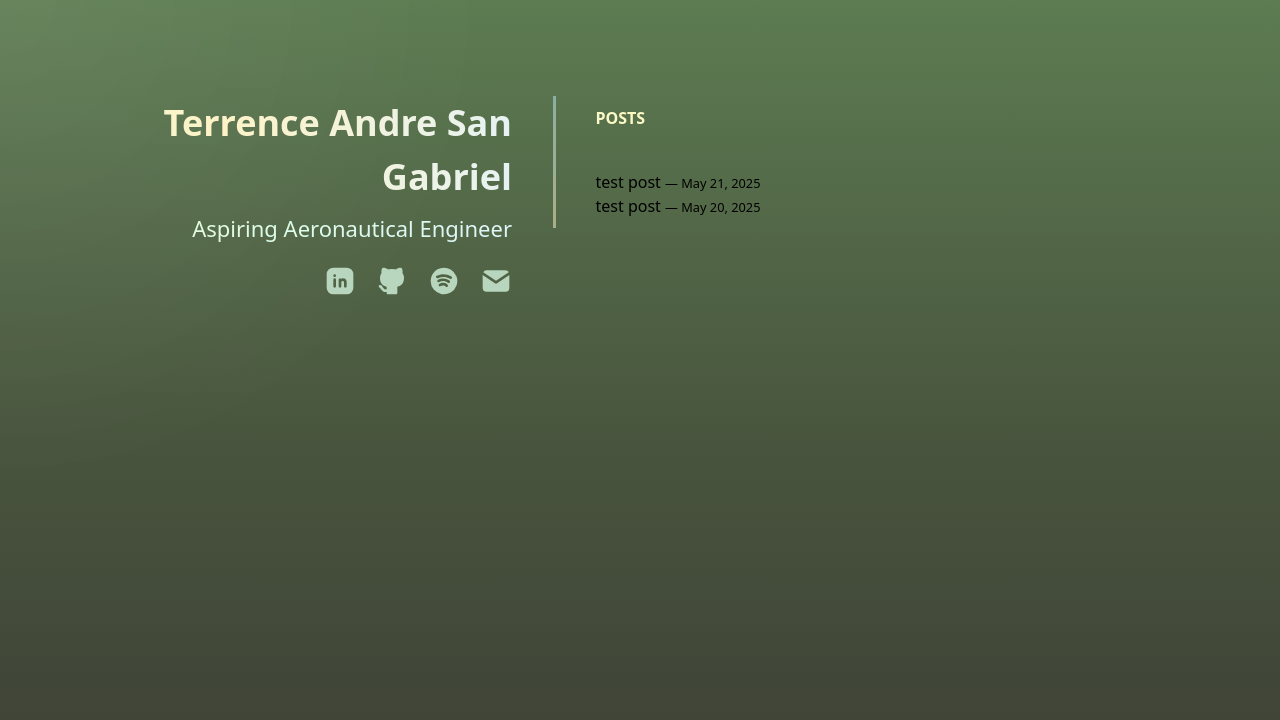
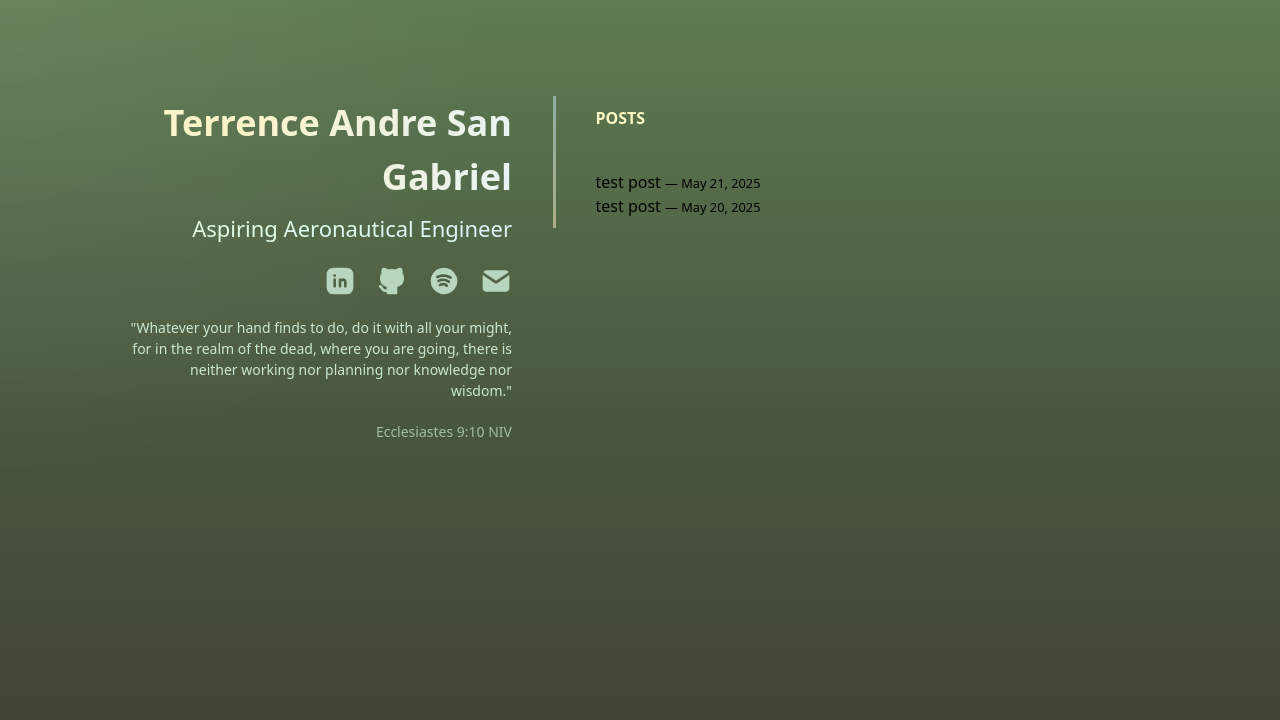
Before and after one commit to akositerrence/akositerrence.github.io, a Jekyll site: the page built from stream.html, in a window 1280 px wide. Shown: the top 720 px of the page. Built offline with Jekyll 4.4.1, drawn with Linux system fonts in a browser that asks for light colours.

Commit message:
ui correction

```diff
--- a/stream.html
+++ b/stream.html
@@ -55,6 +55,16 @@ title: Stream
                     <svg xmlns="http://www.w3.org/2000/svg" class="link-icon" viewBox="0 0 24 24" class="icon icon-tabler icons-tabler-filled icon-tabler-mail"><path fill="none" d="M0 0h24v24H0z"/><path d="M22 7.535V17a3 3 0 0 1-2.824 2.995L19 20H5a3 3 0 0 1-2.995-2.824L2 17V7.535l9.445 6.297.116.066a1 1 0 0 0 .878 0l.116-.066L22 7.535z"/><path d="M19 4c1.08 0 2.027.57 2.555 1.427L12 11.797l-9.555-6.37a2.999 2.999 0 0 1 2.354-1.42L5 4h14z"/></svg>
                 </a>
             </div>
+
+            <p class="bible-text standard-text">
+                "Whatever your hand finds to do, do it with all your might,
+                for in the realm of the dead, where you are going, there is
+                neither working nor planning nor knowledge nor wisdom."
+            </p>
+            <p class="bible-verse standard-text">
+                Ecclesiastes 9:10 NIV
+            </p>
+
         </div>
 
         <!-- col2 -->
```
